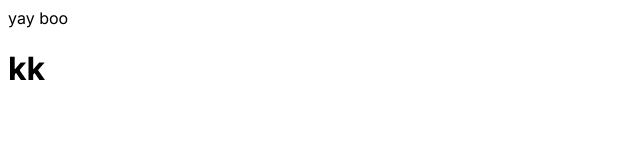
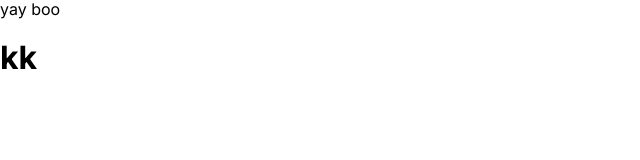
Before and after one commit to PKboon/ngIMDb, an Angular app: page / in a window 1280 px wide. Shown: the top 160 px of the page, without its empty margins (0-640 px from the left). Built offline with nearby package versions, Linux system fonts and the light colour scheme.

Commit message:
add normalize css

```diff
--- a/package.json
+++ b/package.json
@@ -19,6 +19,7 @@
     "@angular/platform-browser": "^17.3.0",
     "@angular/platform-browser-dynamic": "^17.3.0",
     "@angular/router": "^17.3.0",
+    "modern-normalize": "^2.0.0",
     "rxjs": "~7.8.0",
     "tslib": "^2.3.0",
     "zone.js": "~0.14.3"
--- a/src/styles.scss
+++ b/src/styles.scss
@@ -1,4 +1,5 @@
 @import url('https://fonts.googleapis.com/css2?family=Inter:wght@100..900&display=swap');
+@import 'modern-normalize/modern-normalize.css';
 
 body {
   font-family: 'Inter', sans-serif;
```
Also changed, not shown: 1 other file (tests, documents, lock files or other folders).
